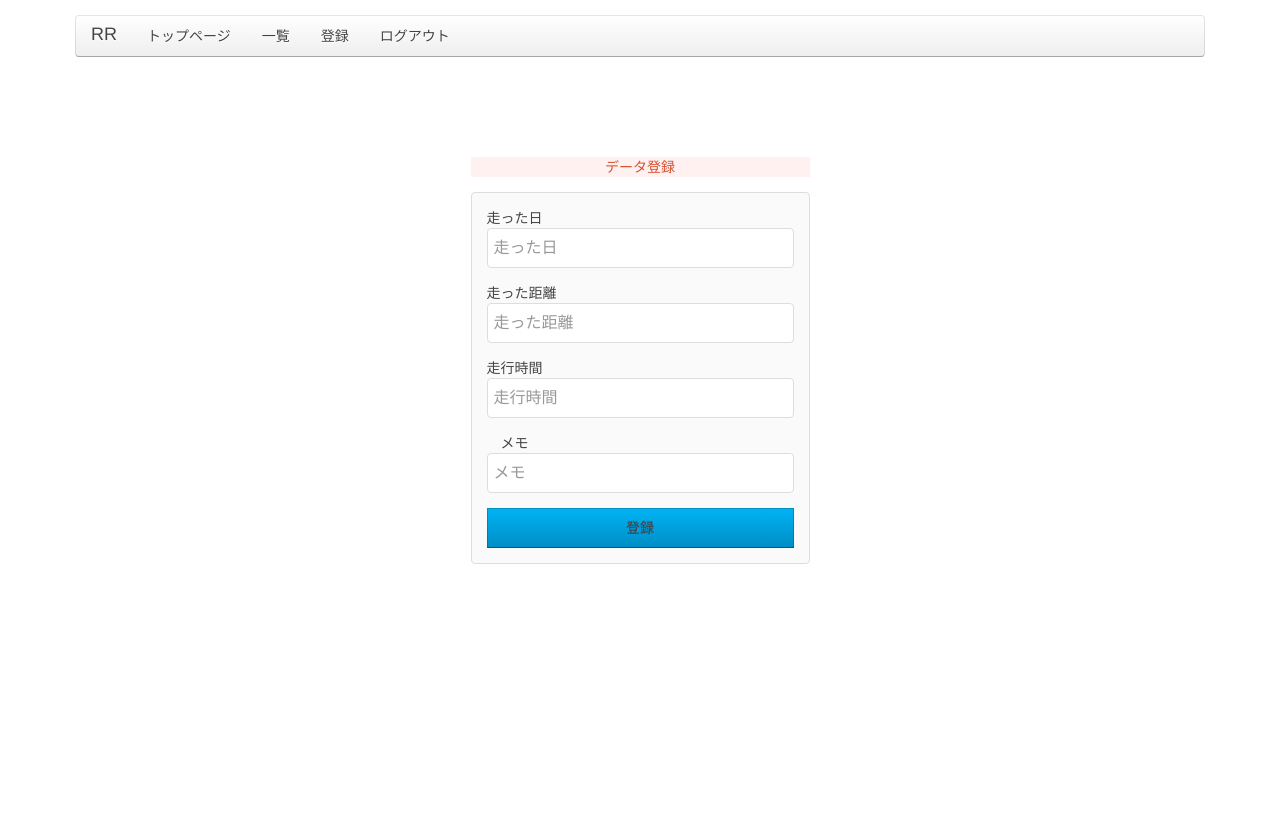
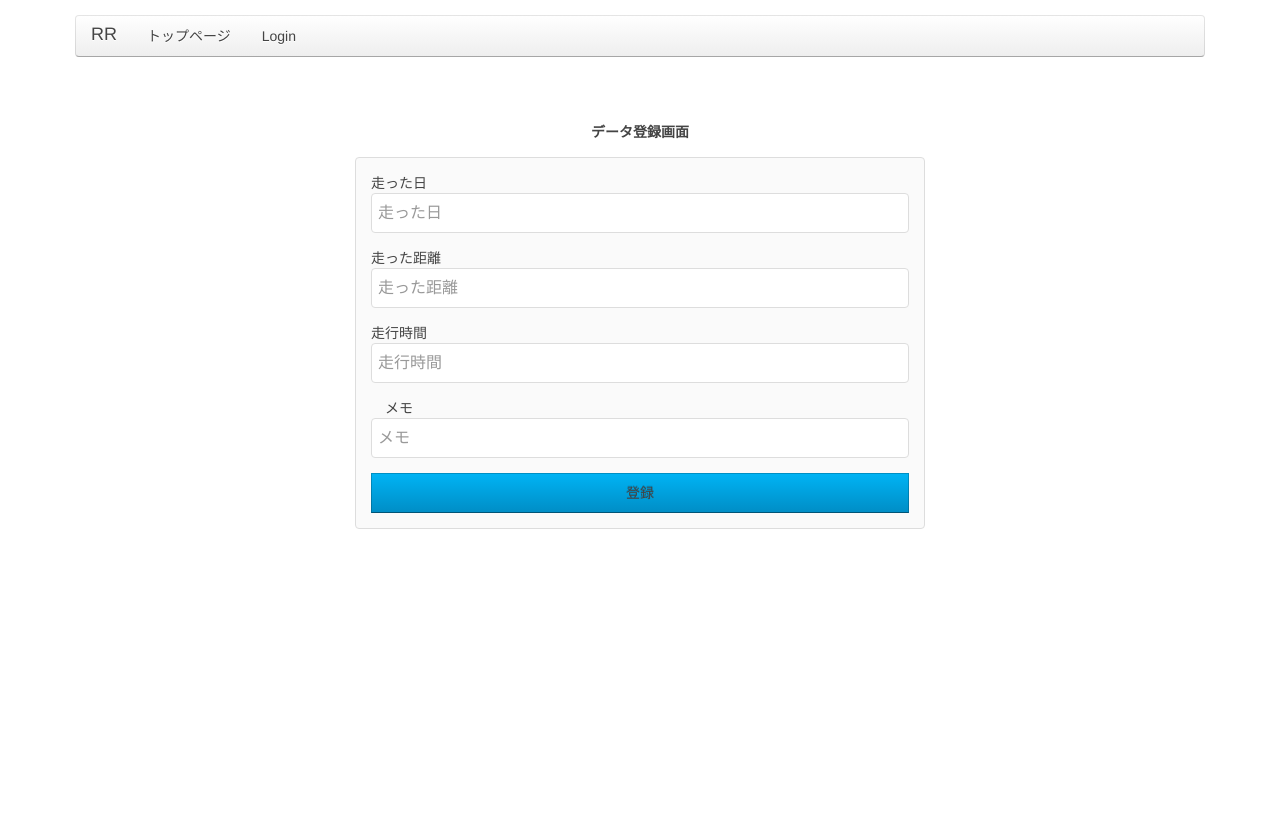
Before and after one commit to ktym0328/running_record, a Flask app: page /record/ in a window 1280 px wide. Run offline with Flask 2, Linux system fonts and the light colour scheme; a user stored in the database is signed in.

Commit message:
登録画面の整形

```diff
--- a/main.py
+++ b/main.py
@@ -109,8 +109,9 @@
 @app.route('/record/', methods=["GET","POST"])
 @login_required
 def record():
+    authflag='1'
     if(request.method=="GET"):
-        return render_template('input.html', name=session["username"],authorized=1)
+        return render_template('input.html', name=session["username"],authorized=authflag)
     else:
         running_date = request.form["running_date"]
         running_distance = request.form["running_distance"]
@@ -130,7 +131,7 @@
             }
         docs = ref.add(dataset)
 
-        return render_template('input.html')
+        return render_template('input.html', name=session["username"],authorized=authflag)
 if __name__ == '__main__':
     # This is used when running locally only. When deploying to Google App
     # Engine, a webserver process such as Gunicorn will serve the app. This
--- a/templates/input.html
+++ b/templates/input.html
@@ -1,9 +1,12 @@
 {% extends "layout.html" %}
 {% block body %}
-<div class="uk-container uk-container-center uk-margin-top uk-margin-large-bottom">
+<div class="uk-container uk-container-center uk-margin-top" style="width:50%">
   <div class="uk-vertical-align-center uk-container-center" style="width:30%">
+    <div class="uk-align-center uk-text-center uk-text-bold uk-text-top">
+      <p>データ登録画面</p>
+    </div
     <div class="uk-align-center uk-text-center uk-alert-danger">
-        <p>データ登録</p>
+        <p>{{ messages }}</p>
     </div>
       <form class="uk-panel uk-panel-box uk-form" method="post">
           <div class="uk-form-row">
--- a/templates/layout.html
+++ b/templates/layout.html
@@ -9,7 +9,7 @@
 <link rel=stylesheet type=text/css href="{{ url_for('static', filename='uikit.gradient.min.css') }}">
 </head>
 <body class="uk-height-1-1">
-<div class="uk-container uk-container-center uk-margin-top uk-margin-large-bottom">
+<div class="uk-container uk-container-center uk-margin-top">
   <nav class="uk-navbar uk-margin-large-bottom">
                 <a class="uk-navbar-brand uk-hidden-small" href="{{ url_for('index')}}">RR</a>
                 <ul class="uk-navbar-nav uk-hidden-small">
```
